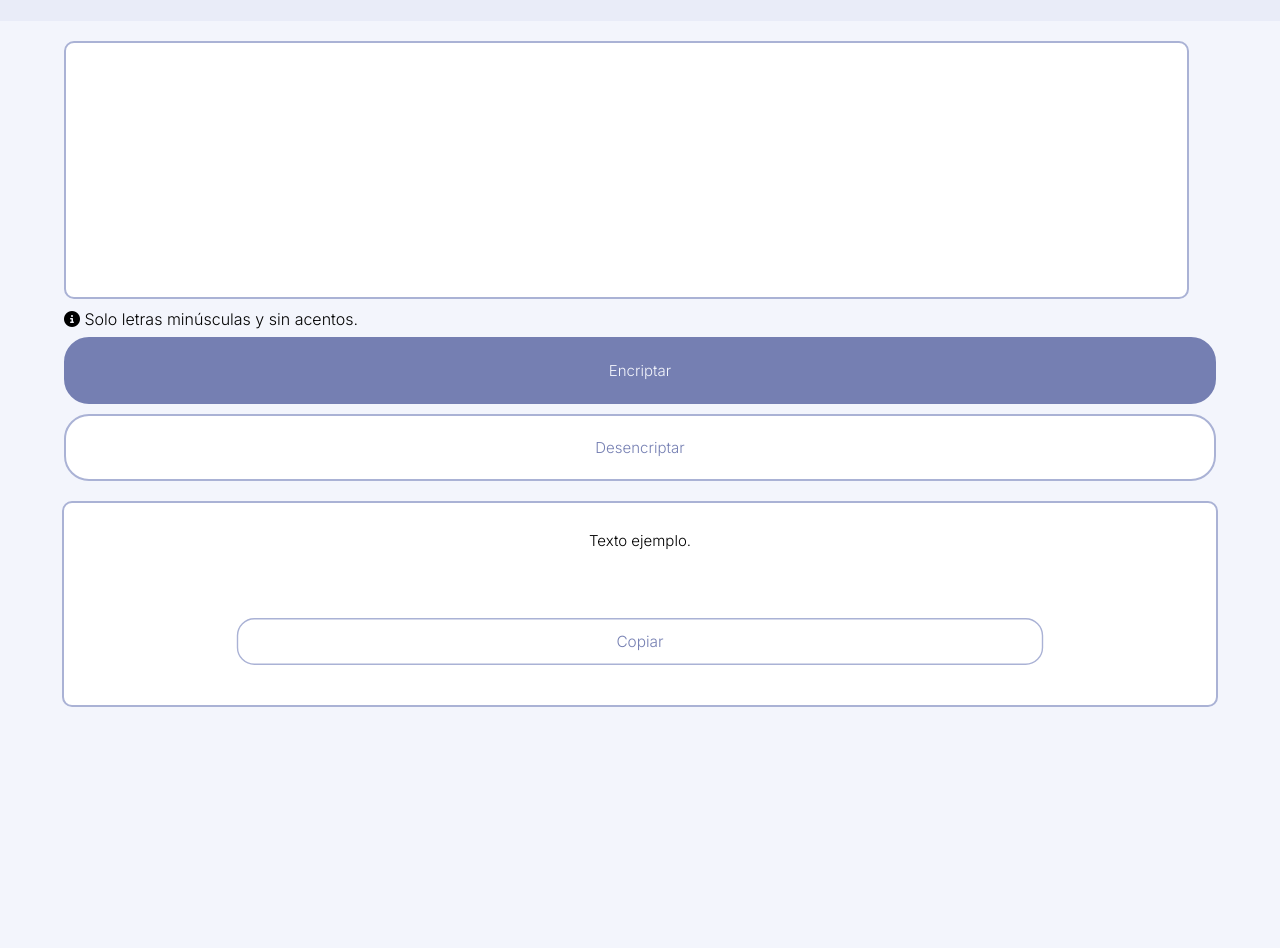
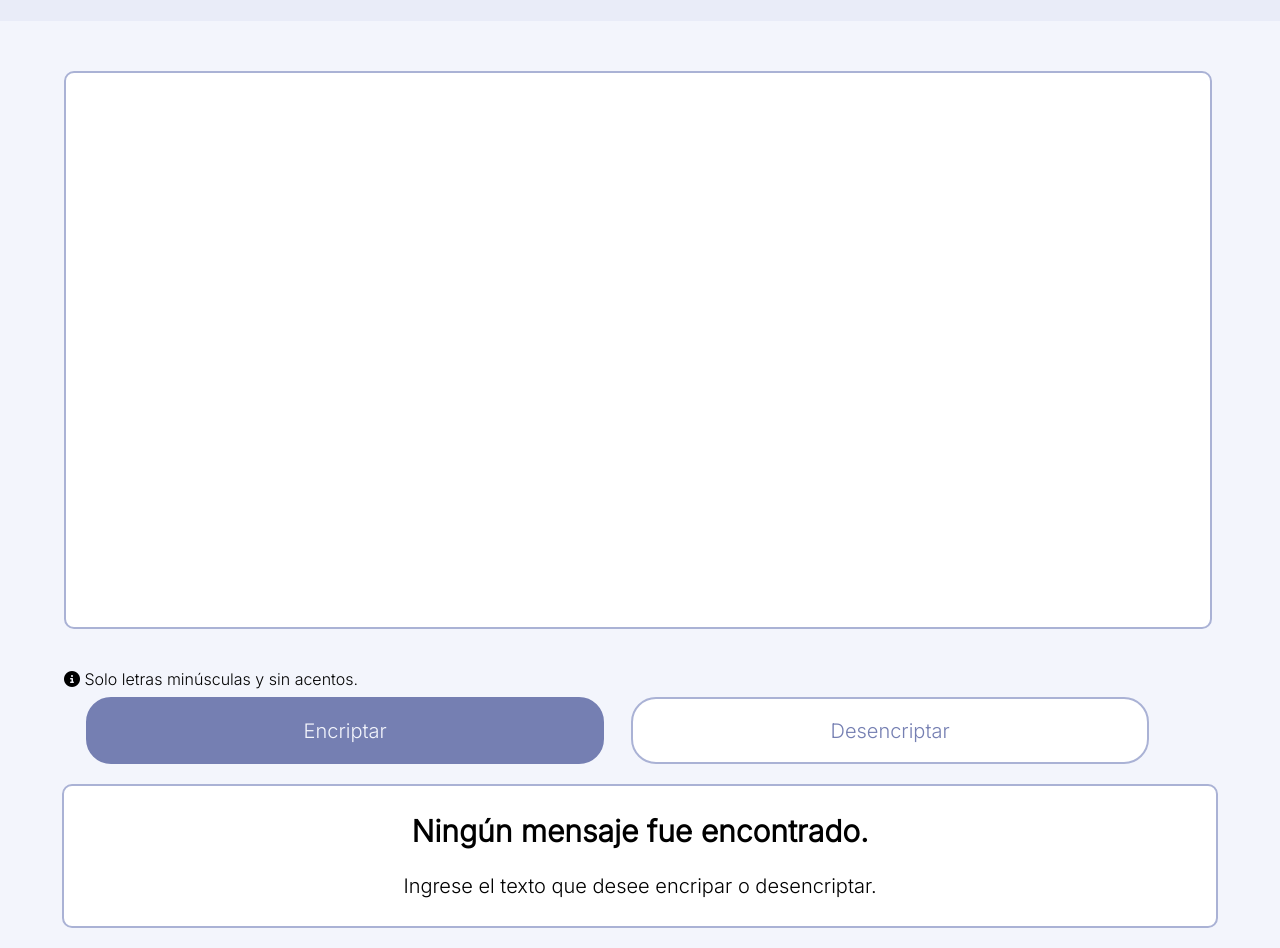
Before and after one commit to MangaCodeCrafter/EnctriptadorTexto, a plain HTML site: page index.html in a window 1280 px wide. Shown: the part 75-1023 px from the top of the page. Before the commit the page ends 802 px from the top, so only its background shows below. Drawn offline with Linux system fonts and the light colour scheme.

Commit message:
Estilos para iPad

```diff
--- a/index.html
+++ b/index.html
@@ -33,21 +33,19 @@
             <button class="boton-desencriptar">Desencriptar</button>
         </section>
 
-        <!--
          <section class="resultado">
             <div class="resultado-incompleto">
                 <p class="resultado-aviso">Ningún mensaje fue encontrado.</p>
                 <p class="resultado-pedido">Ingrese el texto que desee encripar o desencriptar.</p>
             </div>
         </section>
-        -->
 
-        <section class="resultado">
+<!--         <section class="resultado">
             <div class="resultado-completo">
                 <p class="resultado-pedido">Texto ejemplo.</p>
             </div>
             <button class="boton-copiar">Copiar</button>
-        </section>
+        </section> -->
     </main>
 
     <script src="https://kit.fontawesome.com/26977d18d5.js" crossorigin="anonymous"></script>
--- a/style.css
+++ b/style.css
@@ -63,6 +63,17 @@ main {
     font-size: 15px;
 }
 
+@media screen and (min-width: 767px) {
+    .encriptar {
+        margin: 50px 0 40px;
+    }
+
+    .encriptar textarea {
+        width: 99%;
+        height: 550px;
+        font-size: 25px;
+    }
+}
 
 /* Información */
 
@@ -97,6 +108,14 @@ button{
     font-size: 15px;
     transition: 0.3s;
     cursor: pointer;
+}
+
+@media screen and (min-width: 767px) {
+    button {
+        width: 45%;
+        margin-left: 22px;
+        font-size: 20px;
+    }
 }
 
 .botones .boton-encriptar {
@@ -159,3 +178,26 @@ button:active {
 .boton-copiar:active{
     transform: scale(0.6);
 }
+
+@media screen and (min-width: 767px) {
+    .resultado{
+        position: relative;
+        text-align: center;
+    }
+
+    .resultado-aviso{
+        font-size: 30px;
+    }
+
+    .resultado-pedido{
+        font-size: 20px;
+    }
+
+    .boton-copiar{
+        transform: scale(0.85);
+    }
+
+    .boton-copiar:active{
+        transform: scale(0.75);
+    }
+}
```
